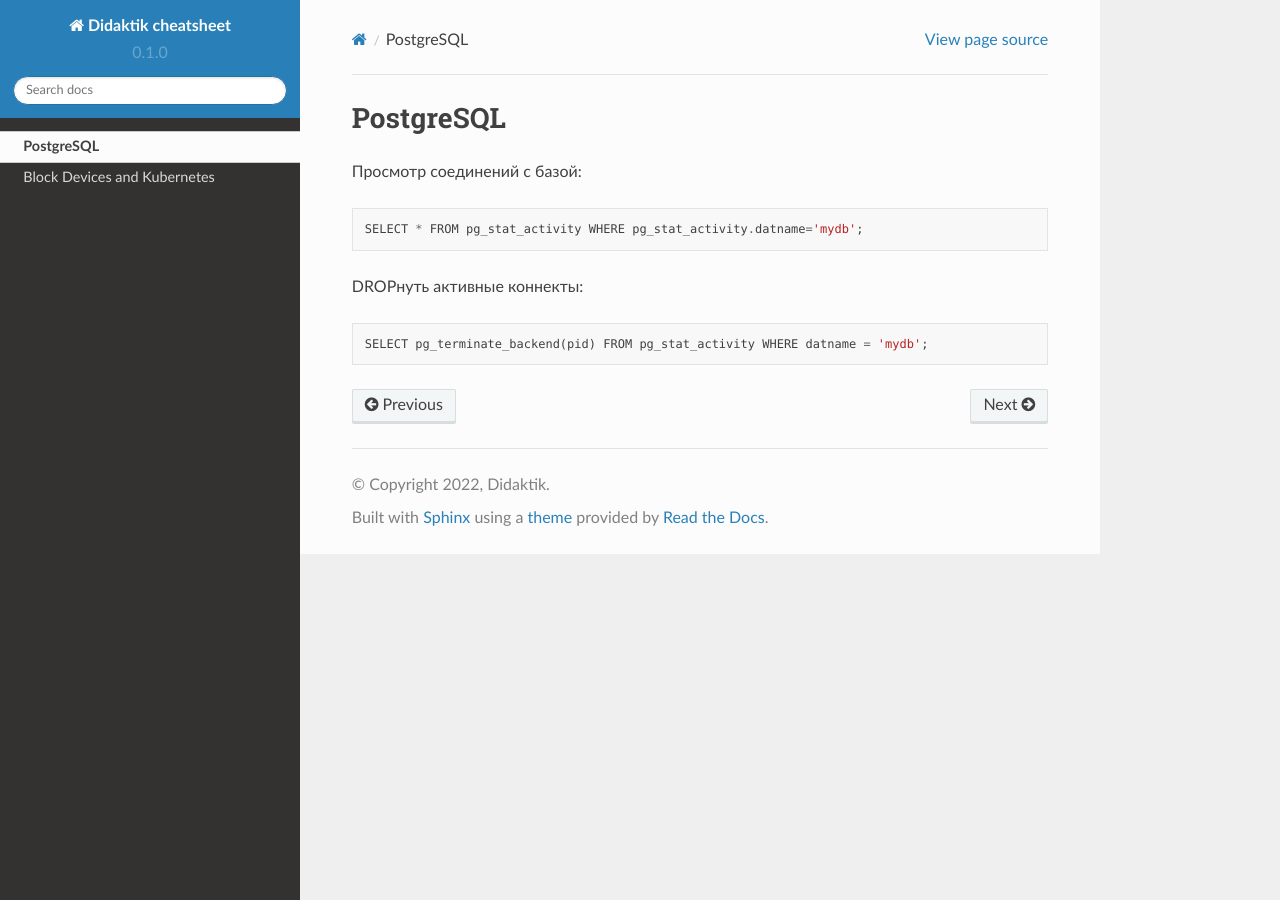
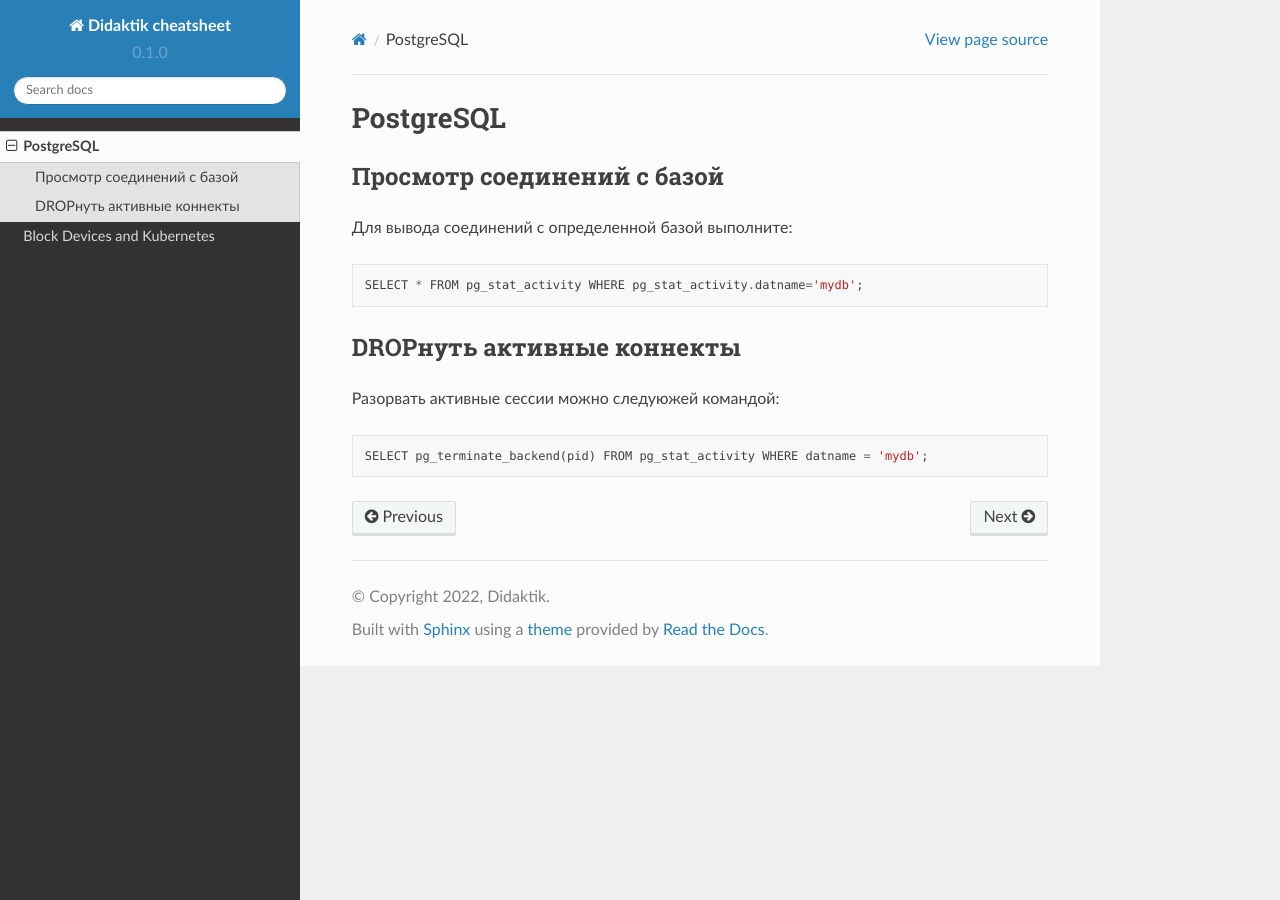
Before and after one commit to didaktikm/Cheatsheet, a Sphinx documentation site: the page built from docs/source/PostgreSQL.rst, in a window 1280 px wide. Built offline with Sphinx 7.4.7 and the Read the Docs theme 2.0.0, drawn with Linux system fonts in a browser that asks for light colours.

Commit message:
проверка синтаксиса

```diff
--- a/docs/source/PostgreSQL.rst
+++ b/docs/source/PostgreSQL.rst
@@ -3,10 +3,14 @@ PostgreSQL
 ==========
 
 
-Просмотр соединений с базой::
+Просмотр соединений с базой
+===========================
+Для вывода соединений с определенной базой выполните::
 
    SELECT * FROM pg_stat_activity WHERE pg_stat_activity.datname='mydb';
 
-DROPнуть активные коннекты::
+DROPнуть активные коннекты
+==========================
+Разорвать активные сессии можно следуюжей командой::
 
    SELECT pg_terminate_backend(pid) FROM pg_stat_activity WHERE datname = 'mydb';
```
